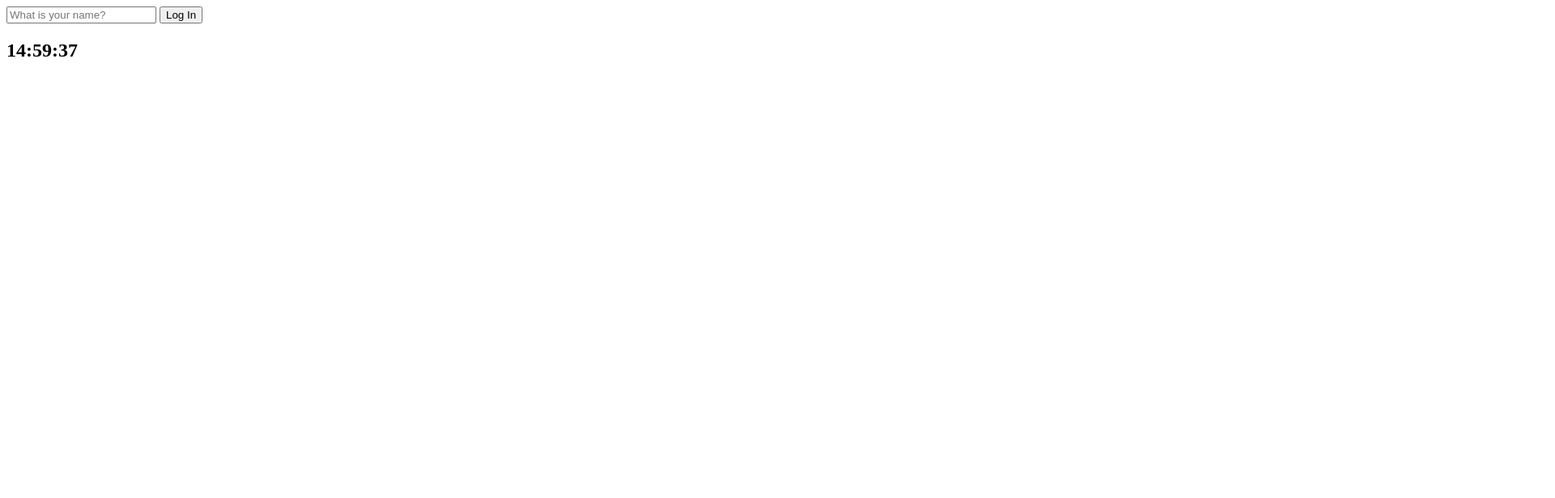
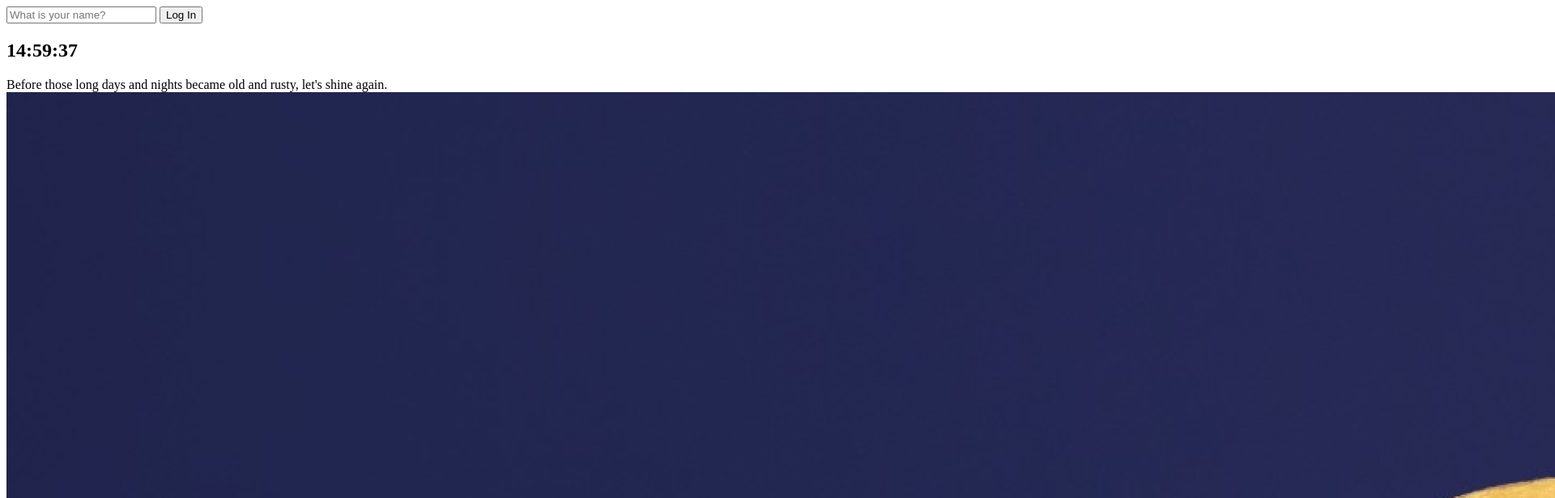
Before and after one commit to tuz22/momentum-clone, a plain HTML site: page index.html in a window 1280 px wide. Shown: the top 616 px of the page at 81% size, 1920 px wide, since content can reach past the window. Drawn offline with Linux system fonts and the light colour scheme.

Commit message:
랜덤 레터링, 배경화면 추가

```diff
--- a/index.html
+++ b/index.html
@@ -14,8 +14,13 @@
   </form>
   <h2 id="clock"></h2>
   <h1 id="main" class="hidden"></h1>
+  <div id="lettering">
+    <span></span>
+  </div>
 
   <script src="js/login.js"></script>
   <script src="js/clock.js"></script>
+  <script src="js/lettering.js"></script>
+  <script src="js/background.js"></script>
 </body>
 </html>
--- /dev/null
+++ b/js/background.js
@@ -0,0 +1,6 @@
+const images = ['0.jpg', '1.jpg', '2.jpg'];
+const selectImage = images[Math.floor(Math.random() * images.length)];
+const backgroundImage = document.createElement('img');
+
+backgroundImage.src =`img/${selectImage}`;
+document.body.appendChild(backgroundImage);
--- /dev/null
+++ b/js/lettering.js
@@ -0,0 +1,12 @@
+const letterings = [
+  {
+    lettering: "I'll catchthe shooting stars. And place them in your hands."
+  },
+  {
+    lettering: "Before those long days and nights became old and rusty, let's shine again."
+  },
+];
+
+const lettering = document.querySelector('#lettering span'); // span 여러개일 땐 first-child사용
+const todayLettering = letterings[Math.floor(Math.random() * letterings.length)];
+lettering.innerHTML = todayLettering.lettering;
```
Also changed, not shown: img/1.jpg (added), 2 other files.
